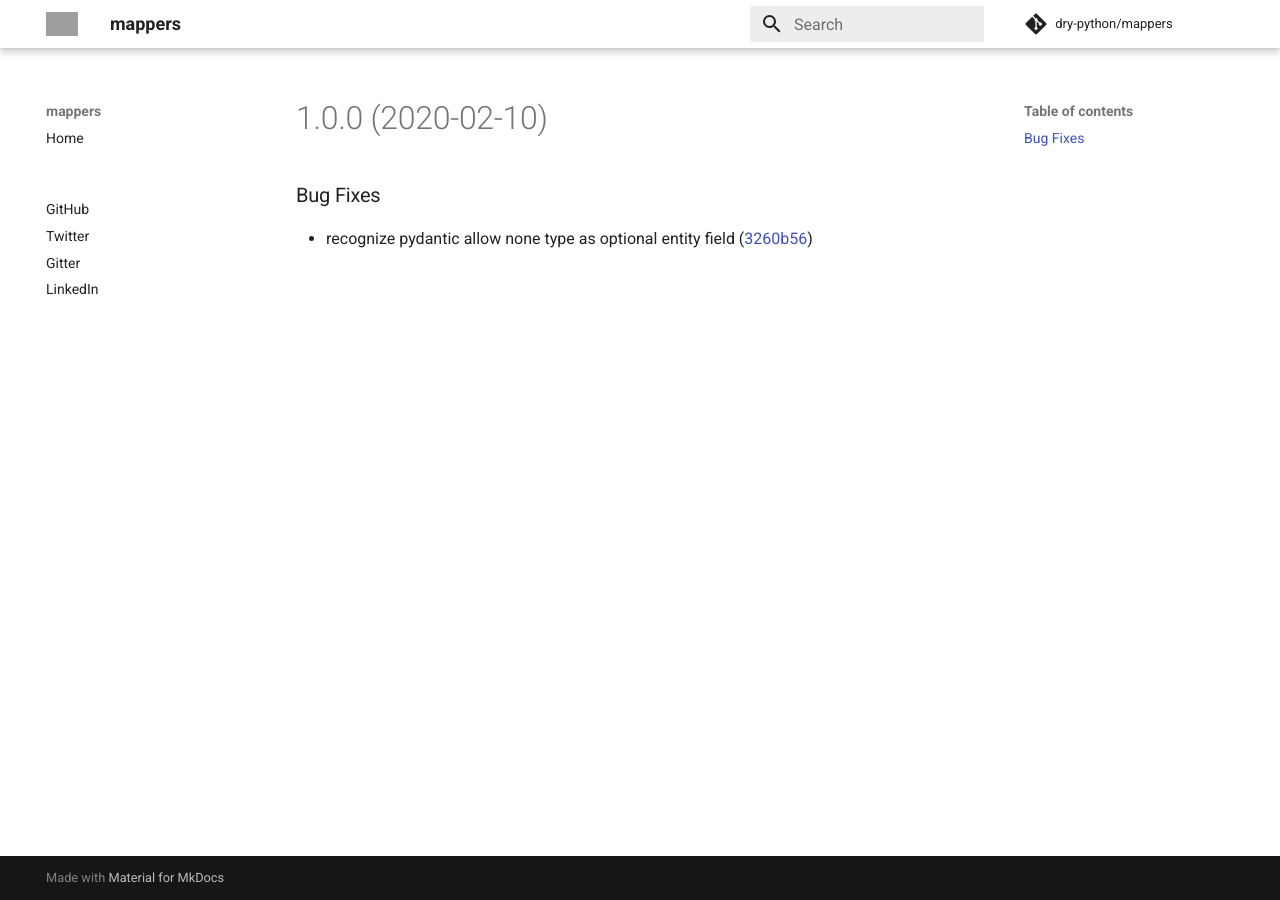
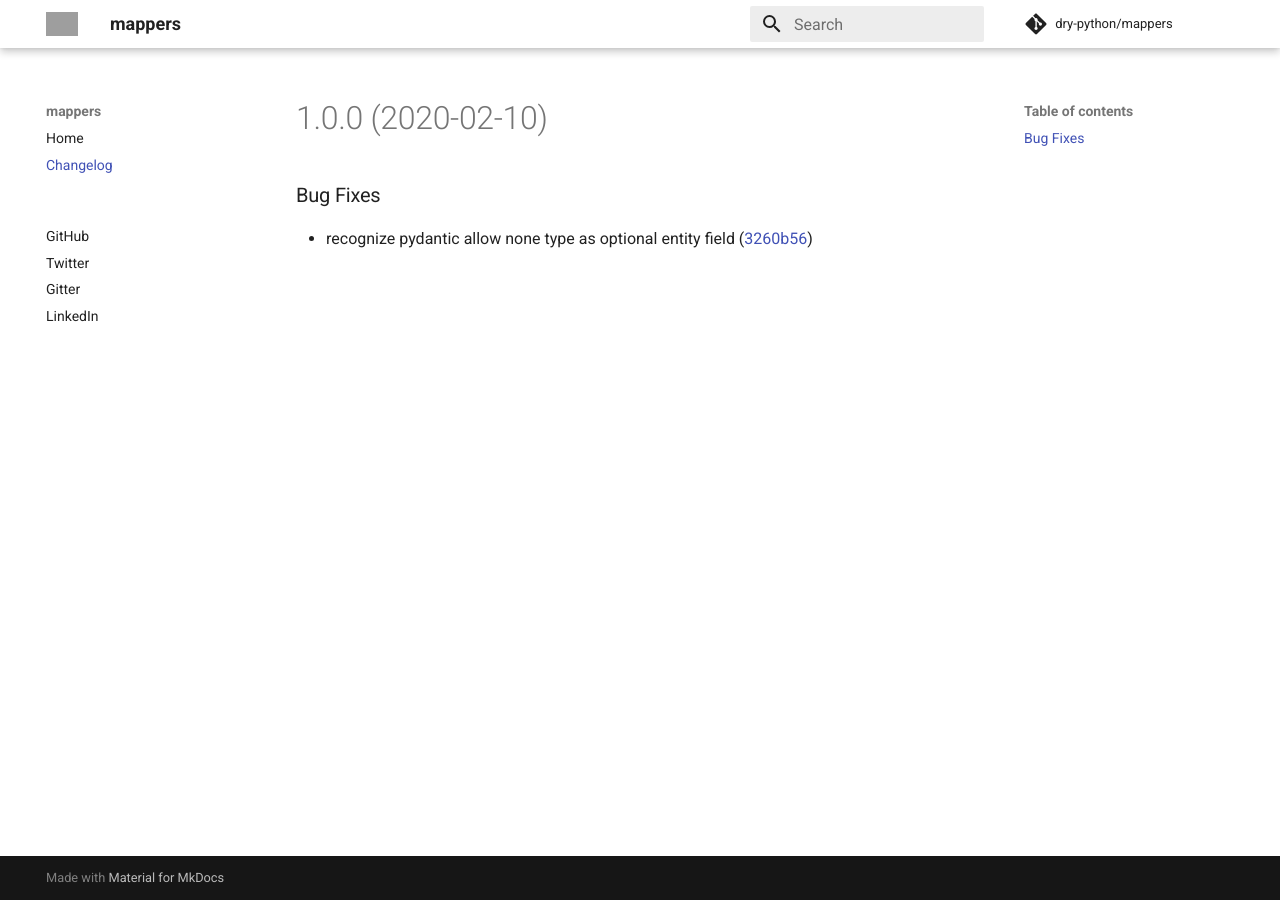
Before and after one commit to tsunday/mappers, an MkDocs documentation site: the page built from docs/changelog.md, in a window 1280 px wide. Built offline with MkDocs 1.6.1 and Material for MkDocs 9.7.7, drawn with Linux system fonts in a browser that asks for light colours; comment, search, counter and statistics services are not loaded; grey boxes are pictures that could not be loaded.

Commit message:
docs: include changelog in the mkdocs config

```diff
--- a/mkdocs.yml
+++ b/mkdocs.yml
@@ -29,6 +29,7 @@ markdown_extensions:
       custom_checkbox: true
 nav:
   - "Home": index.md
+  - "Changelog": changelog.md
   # A UI hack to split Table of Content into two visual parts.
   - "": "/"
   - "": "/"
```
